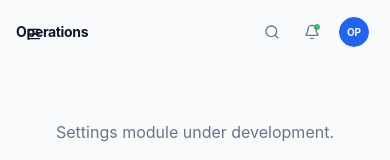
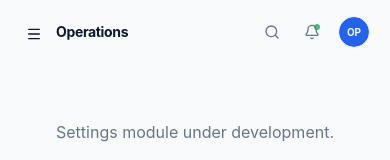
Before and after one commit to weston273/NexusQApp, a React (Vite) app in the folder NexusQ/: page /settings in a window 390 px wide. Shown: the top 160 px of the page. Built offline with nearby package versions, Linux system fonts and the light colour scheme.

Commit message:
fixed padding so that on mobile operations doesn't mesh with the toggle btn of sidebar

```diff
--- a/NexusQ/src/components/layout/header.tsx
+++ b/NexusQ/src/components/layout/header.tsx
@@ -31,7 +31,11 @@ export function Header({
 
   return (
     <TooltipProvider>
-      <header className="sticky top-0 z-40 w-full glass h-16 px-4 md:px-6 flex items-center justify-between transition-all duration-300">
+     <header className="  sticky top-0 z-40 w-full glass h-16
+        pl-14 md:px-6 px-4
+        flex items-center justify-between
+        transition-all duration-300
+      ">
         {/* Left section: Sidebar Toggle & Status */}
       {/* <Button
         variant="ghost"
```
